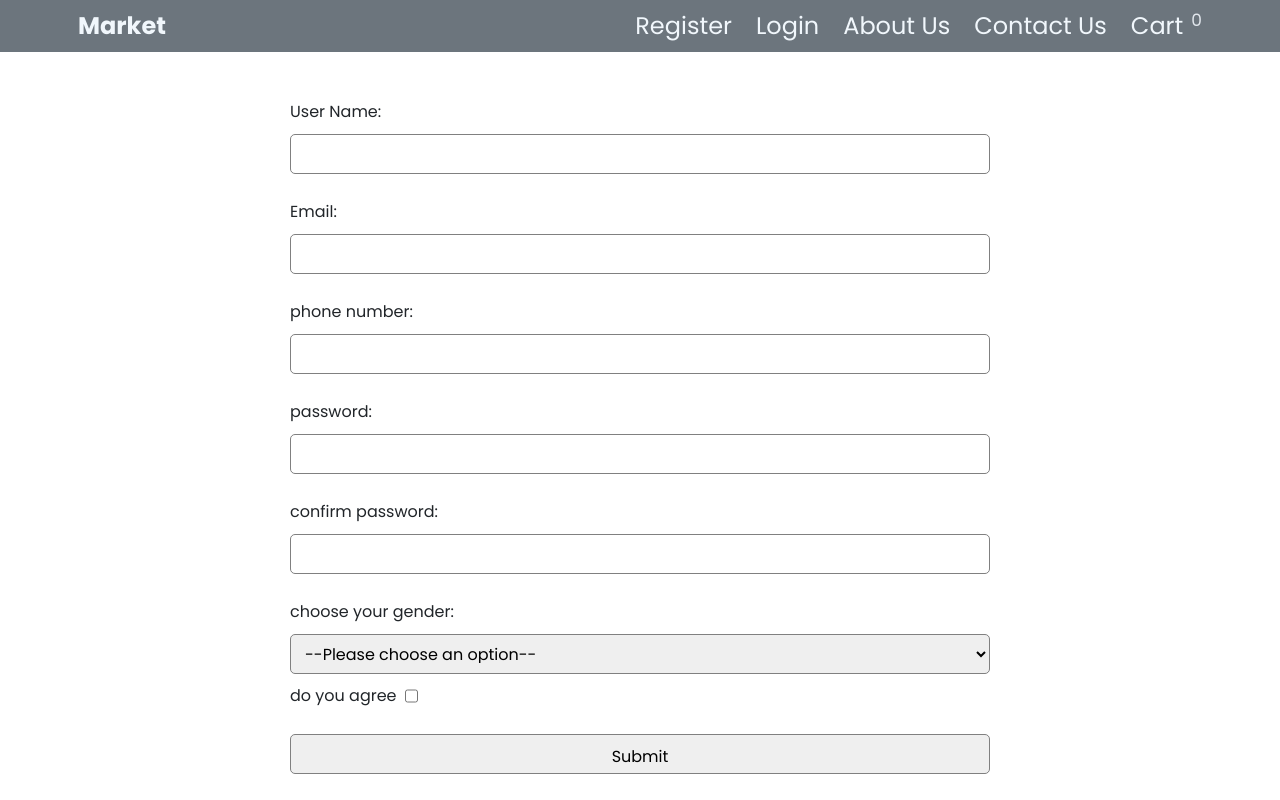
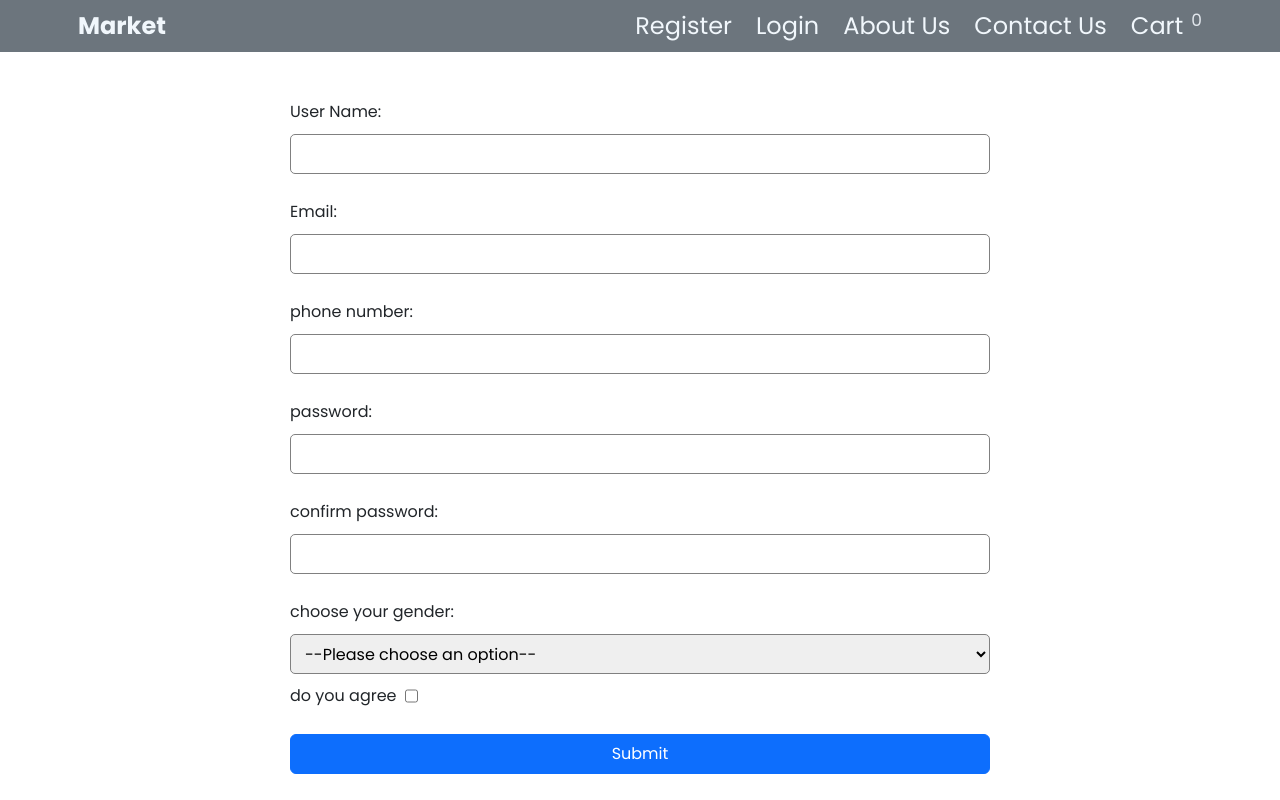
Before and after one commit to amrgaw/React-Shop, a React (Create React App) app: page /register in a window 1280 px wide. Built offline with nearby package versions, Linux system fonts and the light colour scheme.

Commit message:
change style bottom in register form

```diff
--- a/src/components/login/index.jsx
+++ b/src/components/login/index.jsx
@@ -5,7 +5,7 @@ import * as yup from "yup";
 const schema = yup
   .object({
     username: yup.string().required("this feild is require"),
-    password: yup.string().required("please enter a valid password"),
+    password: yup.string().min(8).required("please enter a valid password"),
   })
   .required();
 
--- a/src/components/products/products-archive/index.jsx
+++ b/src/components/products/products-archive/index.jsx
@@ -7,8 +7,9 @@ import { AddToCart } from "../../../redux/counterSlice";
 export default function ProductsArchive() {
   const [products, setProducts] = useState([]);
   const count = useSelector((state) => state.counter.value);
+  const cartList = useSelector((state) => state.counter.cartList);
+
   const dispatch = useDispatch();
-
   function addTOCart(id) {
     id = id.target.getAttribute("prod-id");
     let prod;
--- a/src/components/register/index.jsx
+++ b/src/components/register/index.jsx
@@ -7,7 +7,7 @@ const schema = yup
     username: yup.string().required("this feild is require"),
     email: yup.string().email().required(),
     phone: yup.number().positive(),
-    password: yup.string().required("please enter a valid password"),
+    password: yup.string().min(8).required("please enter a valid password"),
     confpassword: yup.string().oneOf([yup.ref("password"), null]),
     gender: yup.string(),
     agree: yup.string().matches("agree").required("you must agree for tearms"),
@@ -63,7 +63,7 @@ export default function App() {
       </div>
       <p>{errors.agree && "please confirm accept"}</p>
 
-      <input type="submit" />
+      <input className="btn btn-primary" type="submit" />
     </form>
   );
 }
```
